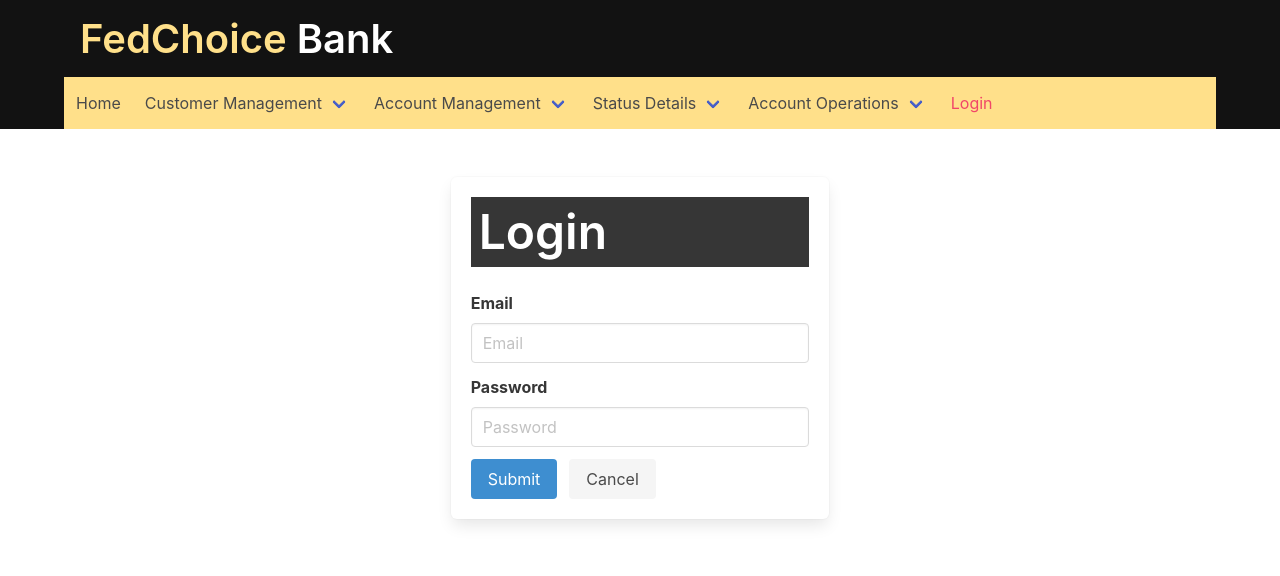
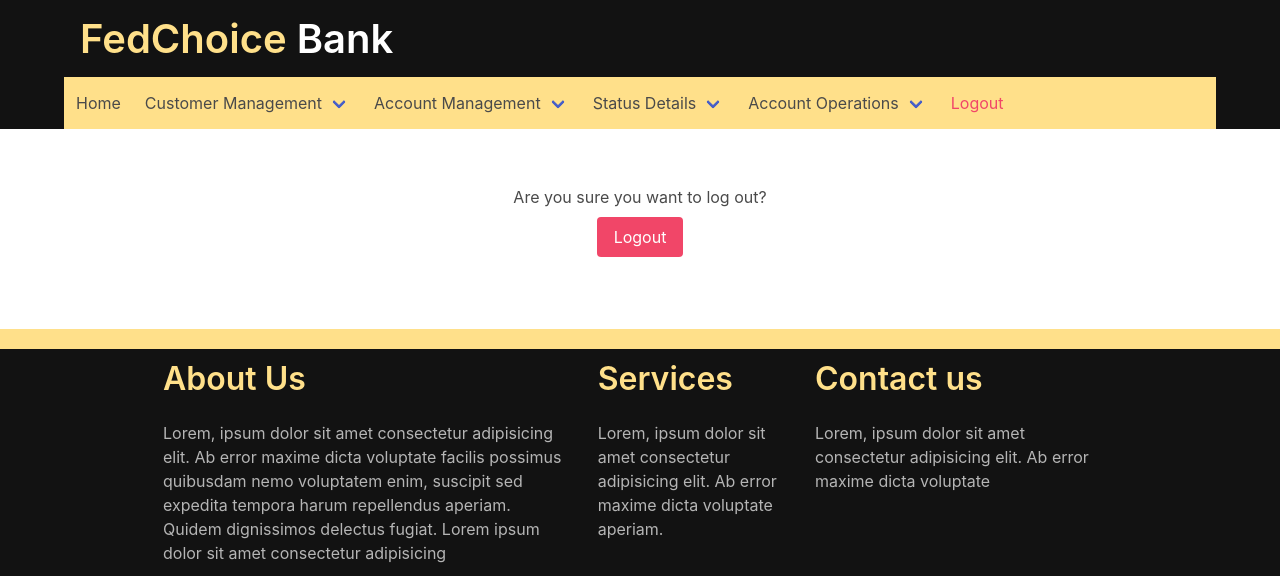
Before and after one commit to NitishKhanna14/BankManager, a Flask app: page /login in a window 1280 px wide. Shown: the top 576 px of the page. Run offline with Flask 2, Linux system fonts and the light colour scheme; some libraries are stand-ins or nearby versions.

Commit message:
modified login logic

```diff
--- a/application/routes.py
+++ b/application/routes.py
@@ -2,30 +2,24 @@ from application import app # ,db
 from flask import render_template, request, json, Response, redirect, flash, url_for
 
 nav_details={
-    'login' : False
+    'login' : "abcdef"
 }
 
 
-@app.route("/", methods=['GET','POST'])
+@app.route("/")
 def func_main():
     global nav_details
+    return render_template("index.html", nav=nav_details)
 
 
-    if(nav_details['login']==True):
-        return render_template("index.html",nav=nav_details)
+@app.route('/login',methods=['GET','POST'])
+def func_login():
+    return render_template("login.html",nav=nav_details)
 
-    else:
-        return redirect("/login")
 
-@app.route('/login', methods=['GET','POST'])
-def func_login():
+
+@app.route('/logout',methods=['POST'])
+def func_logout():
     global nav_details
-
-    if(nav_details['login']==True):
-        return redirect("index.html",nav=nav_details)
-        #if login is true this means the word "logout" was showing to user
-        # which he/she clicked redirect to index with a post request to
-        #  logout the user
-
-    else :
-        return render_template("login.html",nav=nav_details)
+    nav_details['login']=""
+    return redirect('/')
--- a/application/templates/includes/navbar.html
+++ b/application/templates/includes/navbar.html
@@ -80,13 +80,13 @@
             </div>
 
 
-            {% if nav.login==True %}
-            <a href=" {{ url_for('func_main') }}" class="navbar-item has-background-warning">
+            {% if nav['login']!="" %}
+            <a href=" {{ url_for('func_login') }}" class="navbar-item has-background-warning has-text-danger">
                 <!-- todo : make a post request to func_main and handle the log user out action there -->
                 Logout
             </a>
             {% else %}
-            <a href="{{ url_for('func_login') }}" class="navbar-item has-background-warning has-text-danger">
+            <a href="{{ url_for('func_login') }}" class="navbar-item has-background-warning ">
                 <!-- todo load login via get request -->
                 Login
             </a>
--- a/application/templates/login.html
+++ b/application/templates/login.html
@@ -4,6 +4,7 @@
 {% block content %}
 
 
+{% if nav['login']=="" %}
     <section class="section columns is-centered is-multiline">
 
         <div class="column is-4">
@@ -54,5 +55,36 @@
 
     </section>
 
+{% else %}
+    <section class="section columns is-centered is-multiline">
+
+        <div class="column is-4">
+
+                <p class="has-text-centered" style="padding: 8px;">
+                    Are you sure you want to log out?
+                </p>
+
+                <form action="{{ url_for('func_logout') }}" method="post">
+
+                    <div class="field is-grouped is-grouped-centered">
+                        <p class="control">
+                            <button type="submit" class="button is-danger">Logout</button>
+                        </p>
+
+                    </div>
+
+                </form>
+
+
+            </div>
+
+
+        </div>
+
+    </section>
+{% endif %}
+
+
+
 
 {% endblock %}
```
Also changed, not shown: application/templates/index.html (+25 -0 lines). Lines whose indentation alone changed are shown as unchanged.
